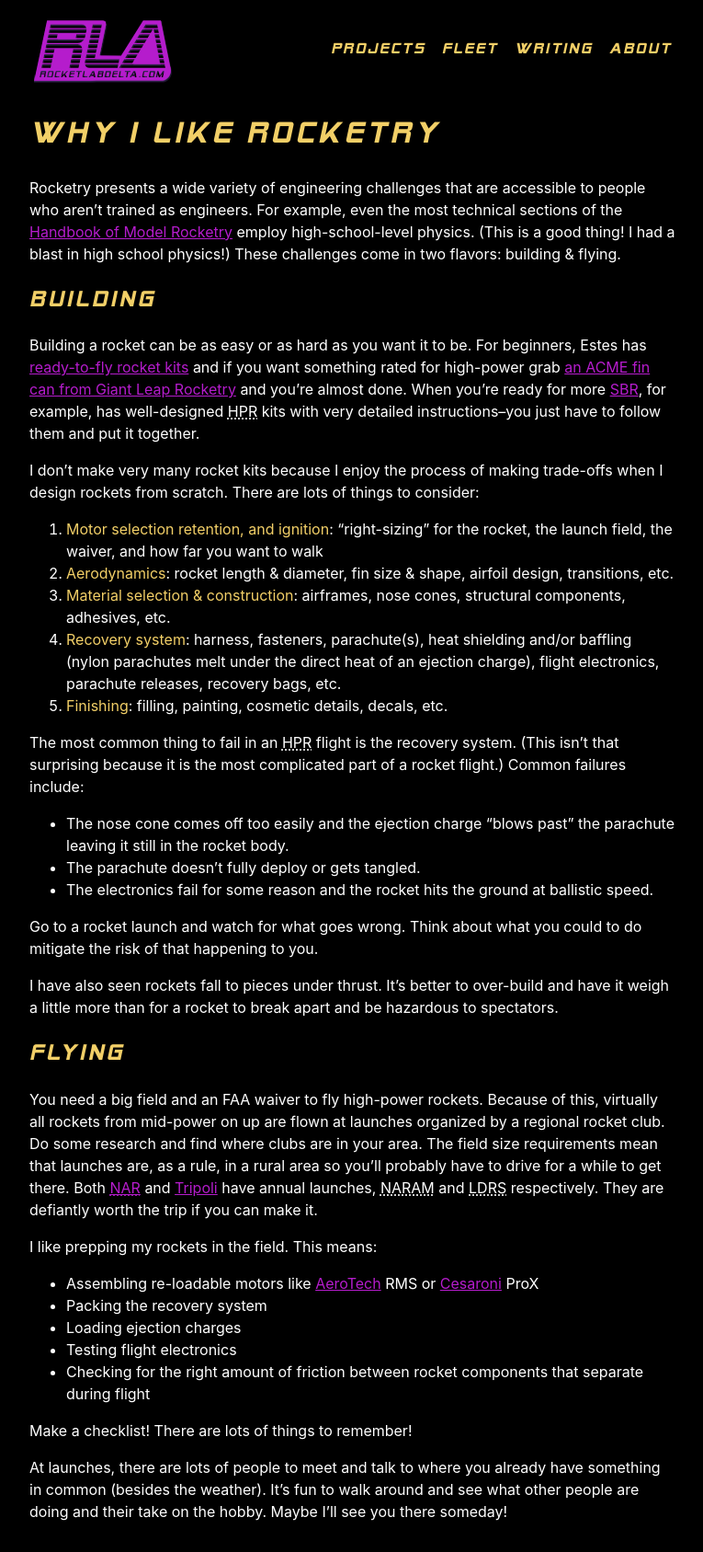
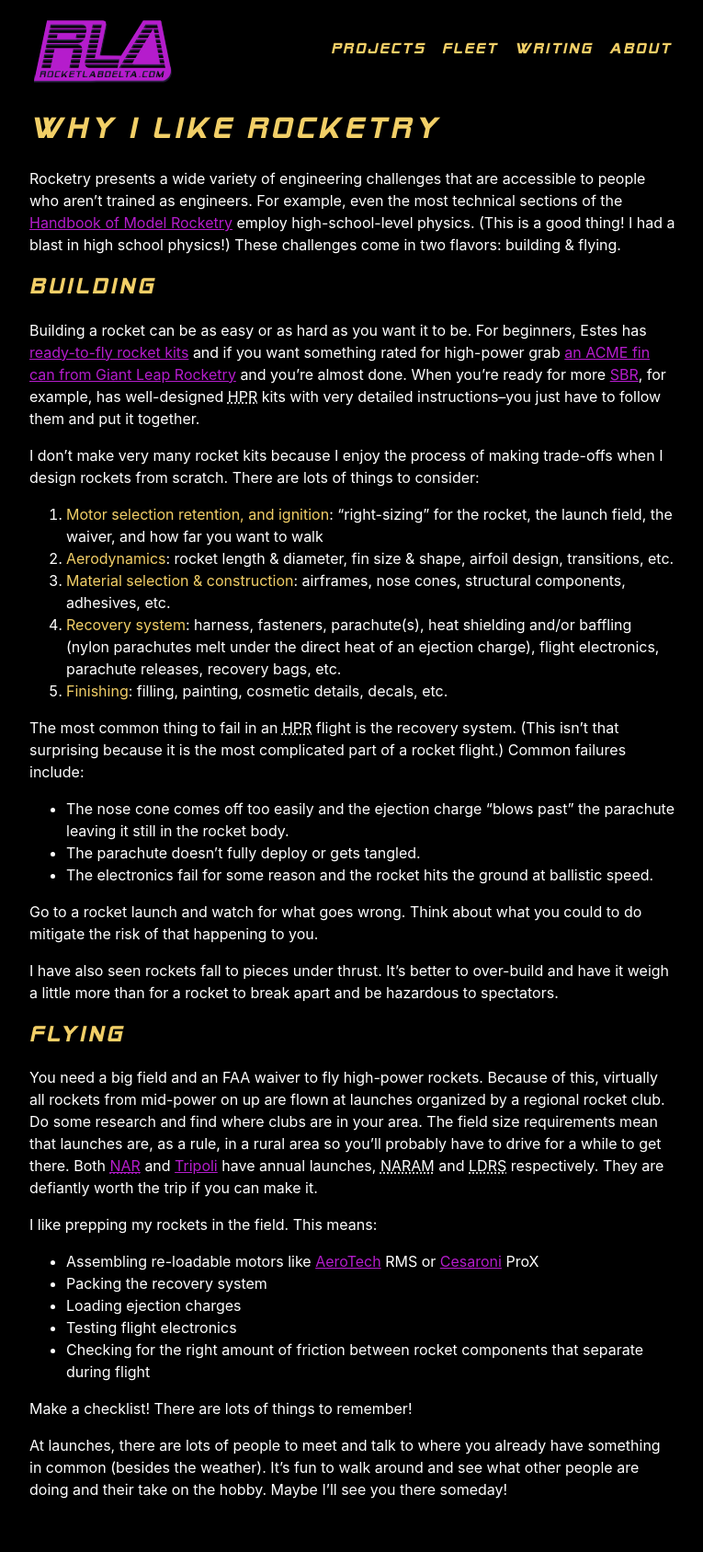
Before and after one commit to rocketlabdelta/rocketlabdelta.com, a Jekyll site: the page built from _posts/2020-01-25-why-i-like-rocketry.md, in a window 1280 px wide. Shown: the whole page at 92% size, without its empty margins (256-1021 px from the left). Built offline with Jekyll 4.4.1, drawn with Linux system fonts in a browser that asks for light colours; after the commit the page ends 1663 px from its top, so only the background shows below that.

Commit message:
Refining site typography

```diff
--- a/assets/css/main.scss
+++ b/assets/css/main.scss
@@ -61,6 +61,7 @@
 h1, h2, h3, h4, h5, h6 {
   color: $theme-heading-color;
   letter-spacing: .15em;
+  line-height: 1.2;
   text-transform: uppercase;
   word-spacing: -.2em;
 }
@@ -115,20 +116,18 @@
 
 abbr[title]:hover::after,
 abbr[title]:focus::after {
+  background-color: $theme-color-darkest;
+  border-radius: 3px;
+  bottom: -2em;
+  box-shadow: 1px 1px 5px 0 rgba(0,0,0,0.4);
+  color: $theme-text-color;
   content: attr(title);
-
+  font-size: 1em;
+  left: -.3em;
+  padding: .3em;
   position: absolute;
-  left: -.3em;
-  bottom: -2em;
+  white-space: nowrap;
   width: auto;
-  white-space: nowrap;
-
-  background-color: $theme-color-darkest;
-  color: $theme-text-color;
-  border-radius: 3px;
-  box-shadow: 1px 1px 5px 0 rgba(0,0,0,0.4);
-  font-size: 1em;
-  padding: .3em;
 }
 
 .page-banner {
@@ -147,7 +146,7 @@
   text-align: center;
 
   ul {
-    margin: 0;
+    margin: 1em 0;
   }
 
   li {
@@ -186,9 +185,12 @@
   }
 
   .post-title {
-    font-family: $accent-typeface;
     color: $theme-link-color;
     display: block;
+    font-family: $accent-typeface;
+    letter-spacing: .1em;
+    text-transform: uppercase;
+    word-spacing: -.2em;
 
     &:hover {
       color: $theme-active-color;
```
